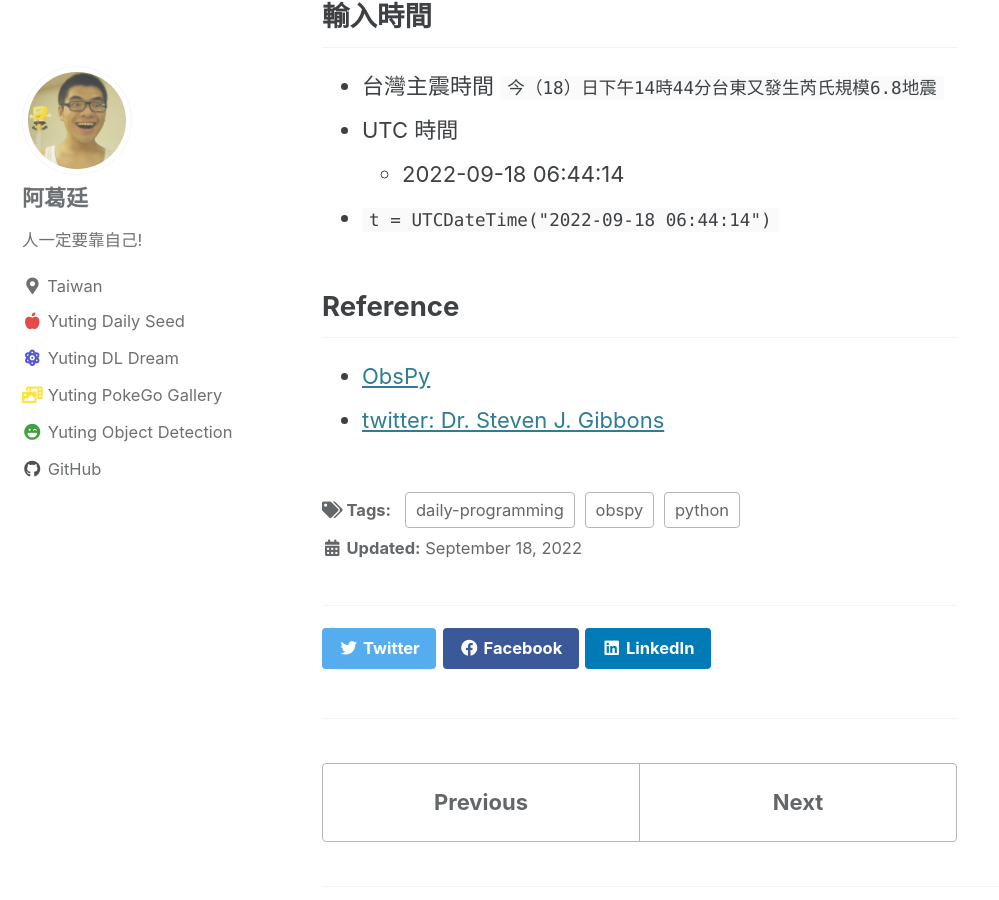
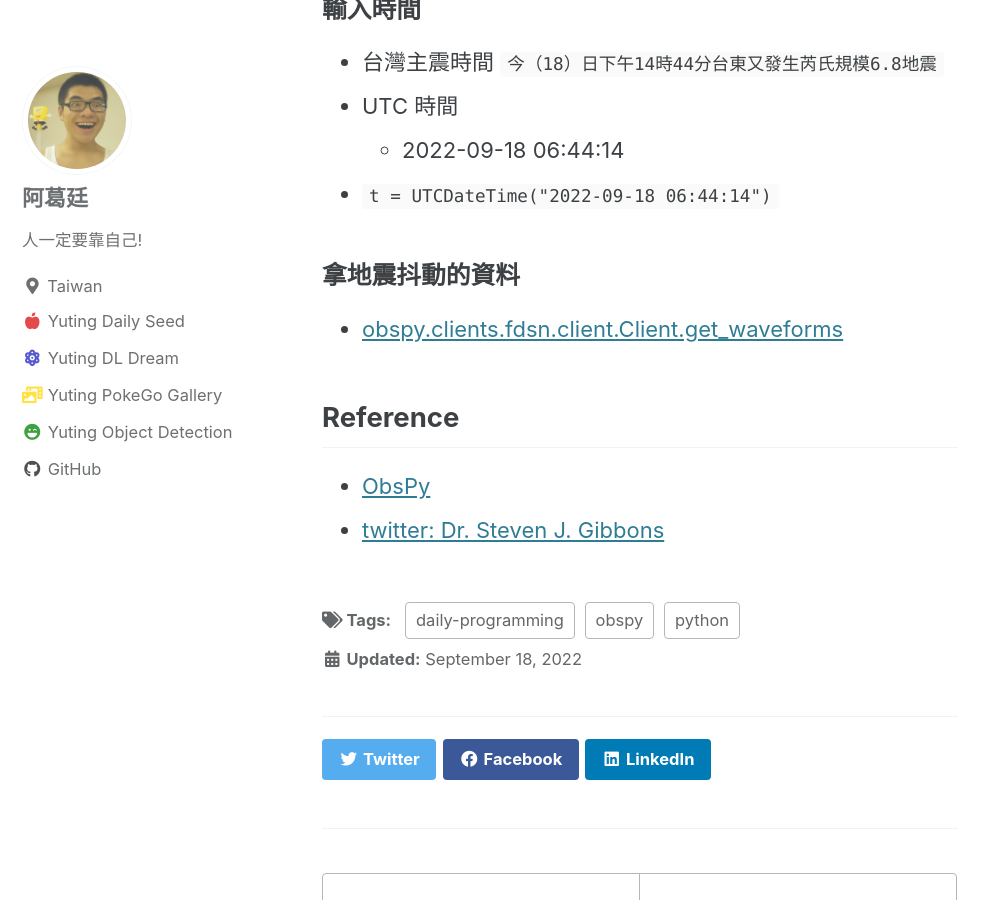
Before and after one commit to yuting3656/yutingblog, a Jekyll site: the page built from _posts/daily-programming/2022/2022-09-18-python-obspy-so-cool.md, in a window 1280 px wide and 900 px high, scrolled down 3446 px. Shown: the whole window, without its empty margins (0-999 px from the left). Built offline with Jekyll 4.4.1, drawn with Linux system fonts in a browser that asks for light colours; cached includes are drawn as plain includes; comment, search, counter and statistics services are not loaded.

Commit message:
[update] current

```diff
--- a/_posts/daily-programming/2022/2022-09-18-python-obspy-so-cool.md
+++ b/_posts/daily-programming/2022/2022-09-18-python-obspy-so-cool.md
@@ -90,7 +90,7 @@ st.plot( linewidth=0.75, equl_scale=False)
           USP         http://sismo.iag.usp.br
       ~~~
 
-## 輸入時間
+### 輸入時間
 
 - 台灣主震時間 `今（18）日下午14時44分台東又發生芮氏規模6.8地震`
 - UTC 時間
@@ -98,6 +98,9 @@ st.plot( linewidth=0.75, equl_scale=False)
 
 - `t = UTCDateTime("2022-09-18 06:44:14")`
 
+### 拿地震抖動的資料
+
+- [obspy.clients.fdsn.client.Client.get_waveforms](https://docs.obspy.org/packages/autogen/obspy.clients.fdsn.client.Client.get_waveforms.html?highlight=get_wave#obspy.clients.fdsn.client.Client.get_waveforms){:target="_back"}
 
 ## Reference
 
```
